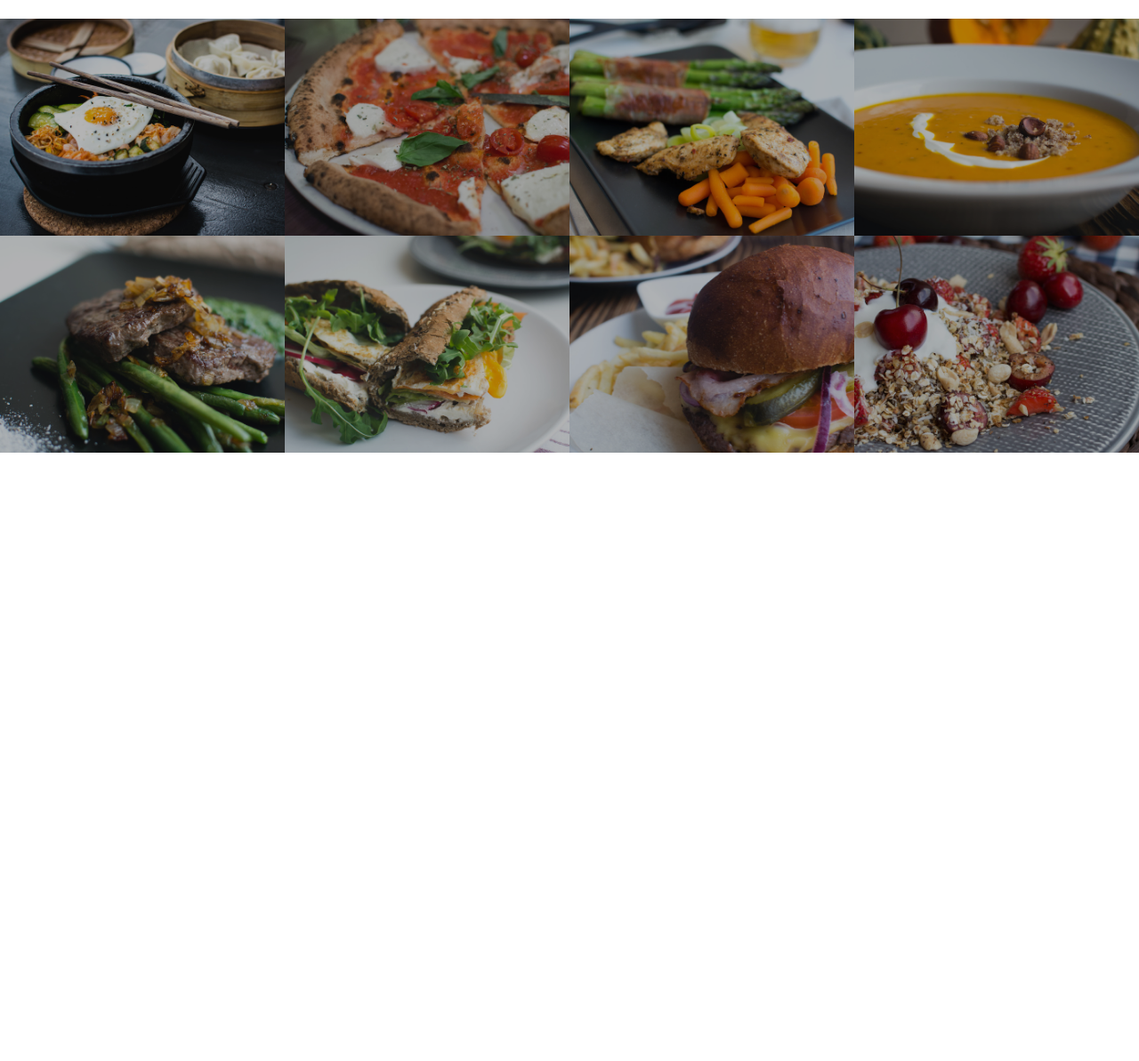
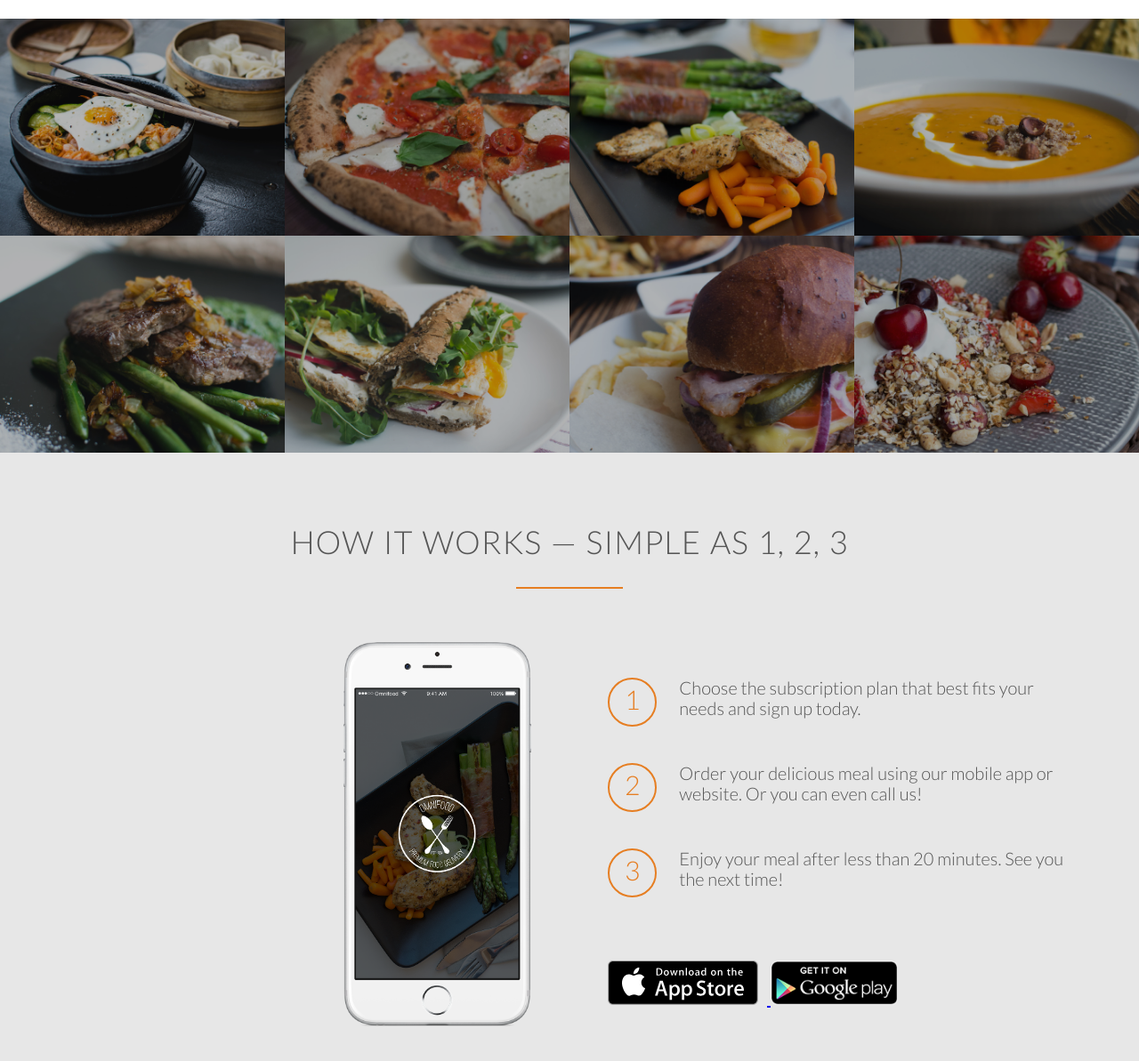
Before and after one commit to lhpsilvaschool/megascops-4taste, a plain HTML site: page index.html in a window 1280 px wide. Shown: the part 1479-2672 px from the top of the page at 89% size. Before the commit the page ends 1988 px from the top, so only its background shows below. Drawn offline with nearby package versions, Linux system fonts and the light colour scheme.

Commit message:
Build the How it Work of the web page

```diff
--- a/index.html
+++ b/index.html
@@ -88,7 +88,7 @@
     </section>
 
     <section class="section-meals">
-      <ul class="meals-showcase">
+      <ul class="meals-showcase clearfix">
         <li>
           <figure class="meal-photo">
             <img src="resources/img/1.jpg" alt="Korean bibimbap with egg and vegetables">
@@ -111,7 +111,7 @@
         </li>
       </ul>
 
-      <ul class="meals-showcase">
+      <ul class="meals-showcase clearfix">
         <li>
           <figure class="meal-photo">
             <img src="resources/img/5.jpg" alt="Paleo beef steak with vegetables">
@@ -134,6 +134,39 @@
         </li>
       </ul>
     </section>
+
+    <section class="section-steps">
+      <div class="row">
+        <h2>How it works &mdash; Simple as 1, 2, 3</h2>
+      </div>
+
+      <div class="row">
+        <div class="col span-1-of-2 steps-box">
+          <img src="resources/img/app-iPhone.png" alt="4Taste app on Smartphone" class="app-screen">
+        </div>
+        <div class="col span-1-of-2 steps-box">
+          <div class="works-step">
+            <div>1</div>
+            <p>Choose the subscription plan that best fits your needs and sign up today.</p>
+          </div>
+          <div class="works-step">
+            <div>2</div>
+            <p>Order your delicious meal using our mobile app or website. Or you can even call us!</p>
+          </div>
+          <div class="works-step">
+            <div>3</div>
+            <p>Enjoy your meal after less than 20 minutes. See you the next time!</p>
+          </div>
+
+          <a href="#" class="btn-app">
+            <img src="resources/img/download-app.svg" alt="App Store Button">
+          </a>
+          <a href="#" class="btn-app">
+            <img src="resources/img/download-app-android.png" alt="Play Store Button">
+          </a>
+        </div>
+      </div>
+    </section>
   </body>
 
   <script src="https://unpkg.com/ionicons@5.0.0/dist/ionicons.js"></script>
--- a/resources/css/style.css
+++ b/resources/css/style.css
@@ -12,6 +12,15 @@ html {
   font-size: 20px;
   font-weight: 300;
   text-rendering: optimizeLegibility;
+}
+
+.clearfix {zoom: 1}
+.clearfix:after {
+  content: '.';
+  clear: both;
+  display: block;
+  height: 0;
+  visibility: hidden;
 }
 
 .row {
@@ -215,3 +224,52 @@ section {
   opacity: 1;
   transform: scale(1.03);
 }
+
+/* How it Workd Section */
+
+.section-steps {
+  background-color: #e7e7e7;
+}
+
+.steps-box:first-child {
+  text-align: right;
+  padding-right: 3%;
+  margin-top: 30px;
+}
+
+.steps-box:last-child {
+  padding-left: 3%;
+  margin-top: 70px;
+}
+
+.app-screen {
+  width: 40%;
+}
+
+.works-step {
+  margin-bottom: 50px;
+}
+
+.works-step:last-of-type {
+  margin-bottom: 80px;
+}
+
+.works-step div {
+  float: left;
+  color: #e67e22;
+  border: 2px solid #e67e22;
+  display: inline-block;
+  border-radius: 50%;
+  height: 55px;
+  width: 55px;
+  text-align: center;
+  padding: 5px;
+  font-size: 150%;
+  margin-right: 25px;
+}
+
+.btn-app img {
+  height: 50px;
+  width: auto;
+  margin-right: 10px;
+}
```
Also changed, not shown: resources/img/app-iPhone.png (added), resources/img/download-app-android.png (added), resources/img/download-app.svg (added).
